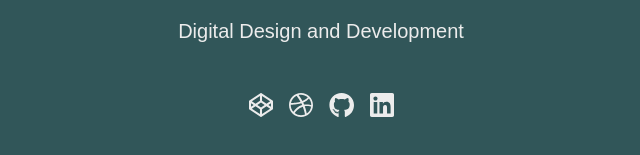
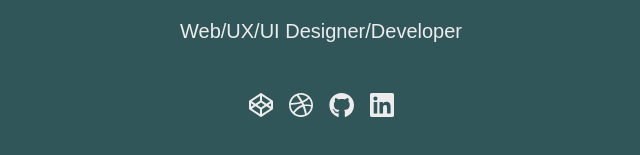
Before and after one commit to druryjeff/portfolio, a plain HTML site: page index.html in a window 1280 px wide. Shown: the part 503-658 px from the top of the page, 319-959 px from the left. Drawn offline with nearby package versions, Linux system fonts and the light colour scheme; a web font is replaced by a local one.

Commit message:
Update titles/descriptions and page title

```diff
--- a/index.html
+++ b/index.html
@@ -4,7 +4,7 @@
 <head>
 
   <meta charset="utf-8">
-  <title>Jeff Drury</title>
+  <title>Jeff Drury // Web/UX/UI Designer/Developer</title>
   <meta name="description" content="Senior designer/developer helping individuals, institutions and businesses conceive, craft and build effective and easy to use websites and digital products.">
   <meta name="viewport" content="width=device-width, initial-scale=1">
   <meta name="view-transition" content="same-origin">
@@ -29,7 +29,7 @@
     <h1 class="logo">
       <svg title="Jeff Drury logo" xmlns="http://www.w3.org/2000/svg" xml:space="preserve" x="0" y="0" style="enable-background:new 0 0 70 70" version="1.1" viewBox="0 0 70 70"><circle class="logo-bg" id="bg" cx="35" cy="35" r="35" /><path class="logo-fg" d="M17.9 41.9c-5.5 0-7.6-3-7.9-7.2l4.9-.6c.1 2.3.8 3.3 2.4 3.3 1.9 0 2.4-.8 2.4-3.2V21.3H26v12.6c0 5.3-2.5 8-8.1 8z" /><path class="logo-fg" id="ff" d="M38.7 27.6 35 43.7c-1.6 6.9-5.5 10.1-9.7 10.1-3 0-5.2-1.2-5.2-2.9 0-1.2 1.6-3 2.9-3 .9 0 1.3.5 1.5 1.1.6 1.3 1.6 2.9 2.3 2.9.3 0 .7-.3 1-1.4 1.2-4.9 3.7-17.1 4.8-22.9h-3.4l.5-1.9H33l.2-.7c1.3-5.5 4.2-8.4 10.1-8.4 2 0 4.1.7 5.1 2 1.2-1.2 3.3-2.4 6.1-2.4 3.4 0 5.3 1.6 5.3 3.4 0 1.5-1.5 2.4-2.7 2.4-1 0-1.4-.5-1.7-1.2-1.1-2.3-1.5-2.8-1.9-2.8-.8 0-1.3 1-1.6 2.4l-.9 5.3h4.1l-.4 1.9h-4.1L47.5 43c-1.4 6.8-5.1 10.1-9 10.1-2.7 0-4.7-1-4.7-2.5 0-1.1 1.3-2.6 2.4-2.6.9 0 1.1.5 1.4 1.1.8 1.5 1.6 2.1 2 2.1.3 0 .6-.3.9-1.3 1.1-4.9 3.4-16.6 4.4-22.2l-6.2-.1zm.3-1.9h6.2c.3-1 .5-2.2.9-3.3-.3-3.2-1.6-4.1-2.8-4.1-3 0-3.8 5.2-4.3 7.4z" /></svg>
     </h1>
-    <p>Digital Design and Development</p>
+    <p>Web/UX/UI Designer/Developer</p>
     <div class="social-media">
       <ul>
         <li><a href="https://codepen.io/druryjeff/pens/public"><img src="img/icon-social-codepen.svg" alt="Icon: CodePen"></a></li>
```
